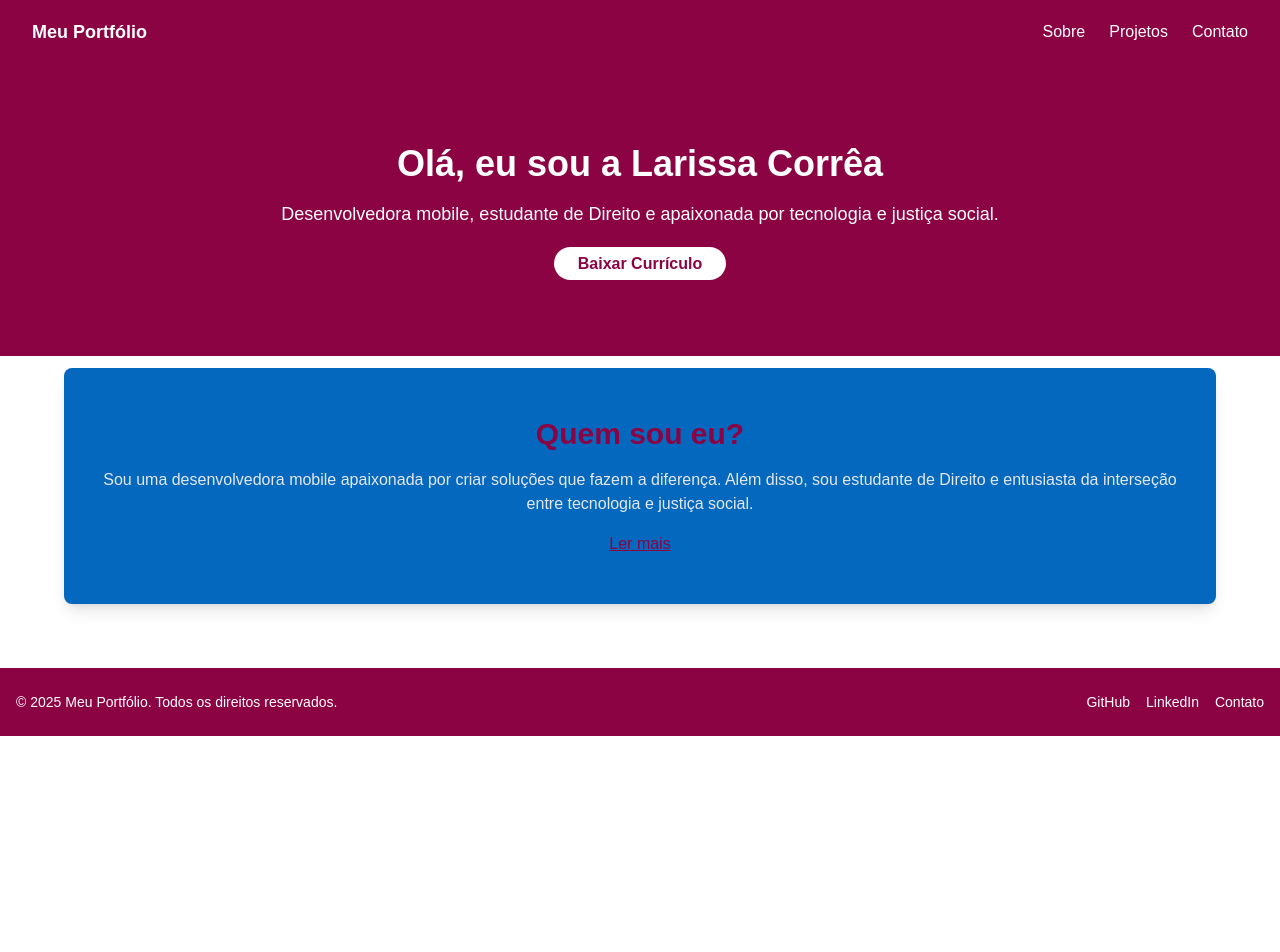
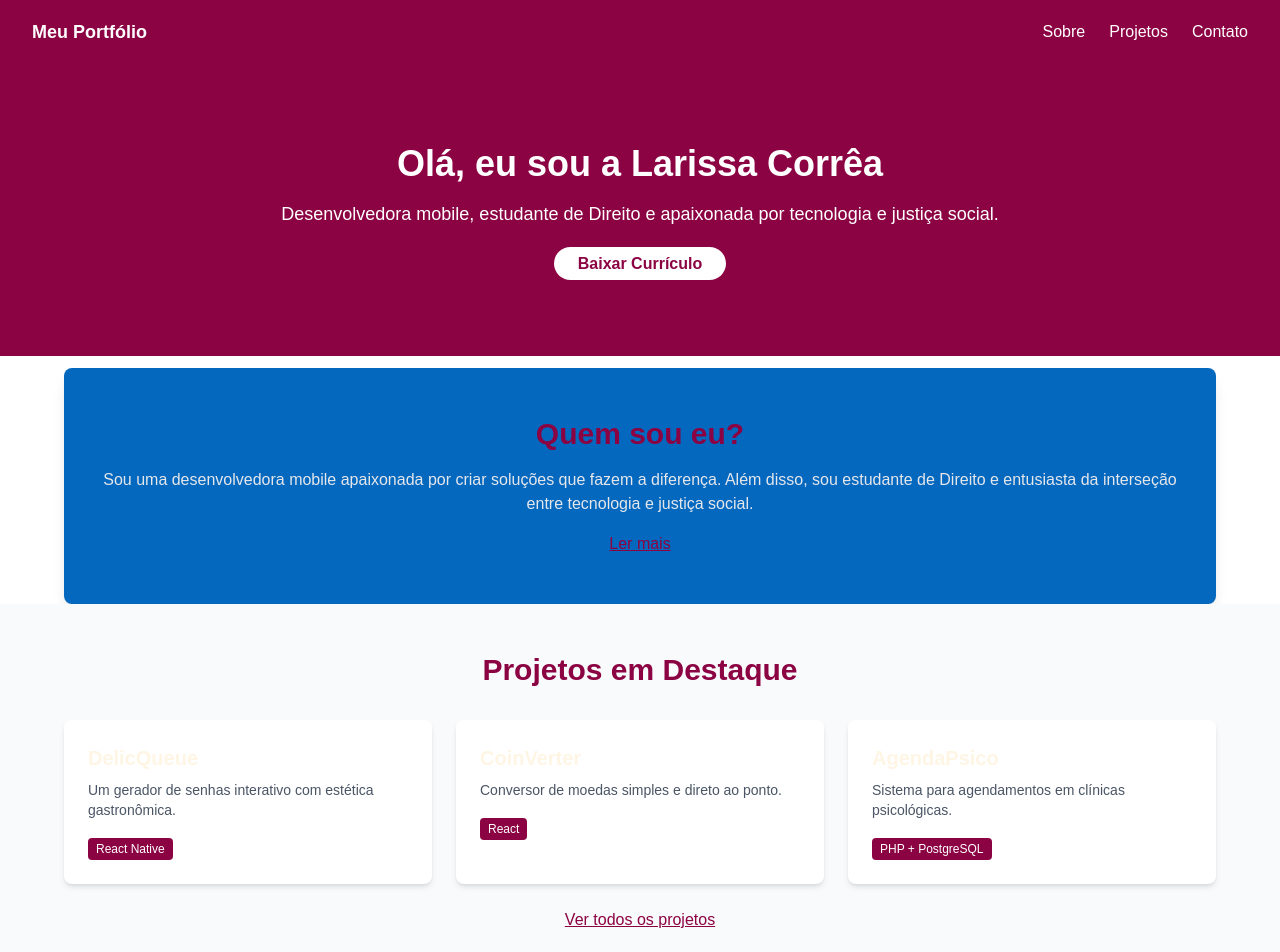
Before and after one commit to resenhandodirei/PortlariART_React-Next.js, a Next.js app: page / in a window 1280 px wide. Shown: the top 952 px of the page. Before the commit the page ends 800 px from the top, so only its background shows below. Built offline with nearby package versions, Linux system fonts and the light colour scheme.

Commit message:
feat: componente de ProjetosDestaque

```diff
--- /dev/null
+++ b/src/app/components/ProjetosDestaque.tsx
@@ -0,0 +1,29 @@
+import Link from 'next/link'
+
+export default function ProjetosDestaque() {
+  return (
+    <section className="py-12 px-6 bg-gray-50">
+      <h2 className="text-3xl font-bold text-center mb-8 text-[#8C0343]">Projetos em Destaque</h2>
+      <div className="grid md:grid-cols-3 gap-6 max-w-6xl mx-auto">
+        <div className="bg-white shadow-md rounded-lg p-6">
+          <h3 className="text-xl font-semibold mb-2">DelicQueue</h3>
+          <p className="text-sm text-gray-600 mb-4">Um gerador de senhas interativo com estética gastronômica.</p>
+          <span className="text-xs bg-[#8C0343] text-white px-2 py-1 rounded">React Native</span>
+        </div>
+        <div className="bg-white shadow-md rounded-lg p-6">
+          <h3 className="text-xl font-semibold mb-2">CoinVerter</h3>
+          <p className="text-sm text-gray-600 mb-4">Conversor de moedas simples e direto ao ponto.</p>
+          <span className="text-xs bg-[#8C0343] text-white px-2 py-1 rounded">React</span>
+        </div>
+        <div className="bg-white shadow-md rounded-lg p-6">
+          <h3 className="text-xl font-semibold mb-2">AgendaPsico</h3>
+          <p className="text-sm text-gray-600 mb-4">Sistema para agendamentos em clínicas psicológicas.</p>
+          <span className="text-xs bg-[#8C0343] text-white px-2 py-1 rounded">PHP + PostgreSQL</span>
+        </div>
+      </div>
+      <div className="text-center mt-6">
+        <Link href="/projetos" className="text-[#8C0343] underline font-medium">Ver todos os projetos</Link>
+      </div>
+    </section>
+  )
+}
--- a/src/app/page.tsx
+++ b/src/app/page.tsx
@@ -3,6 +3,7 @@ import Navbar from "./components/Navbar";
 import Footer from "./components/Footer";
 import Hero from "./components/Hero";
 import ResumoSobreMim from "./components/ResumoSobreMim";
+import ProjetosDestaque from "./components/ProjetosDestaque";
 
 export default function Home() {
   return (
@@ -10,6 +11,7 @@ export default function Home() {
     <Navbar />
     <Hero />
     <ResumoSobreMim />
+    <ProjetosDestaque />
     <Footer />
     </>
   );
```
